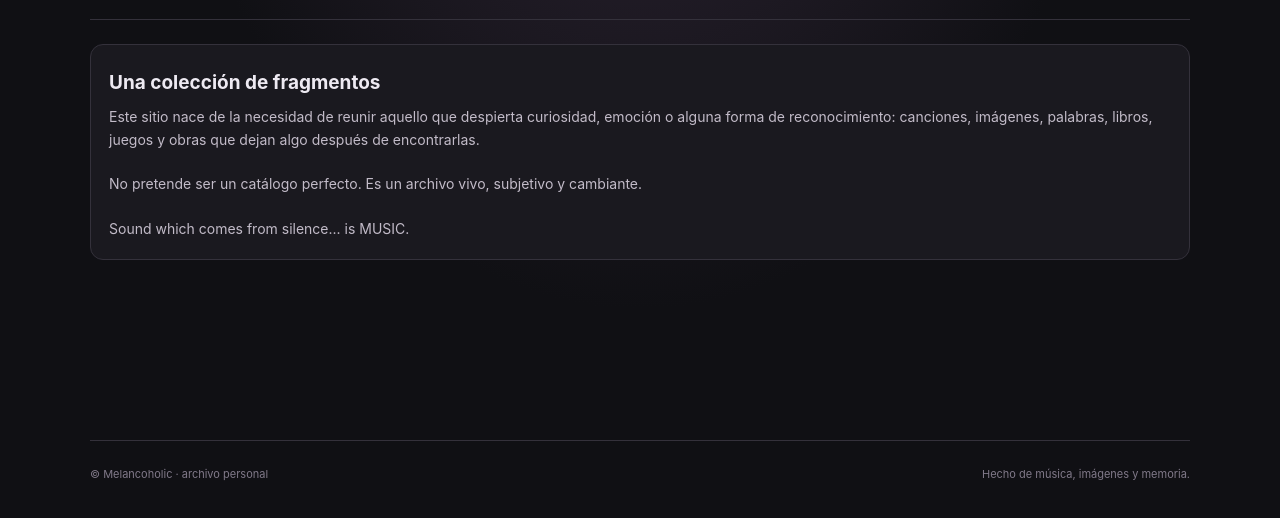
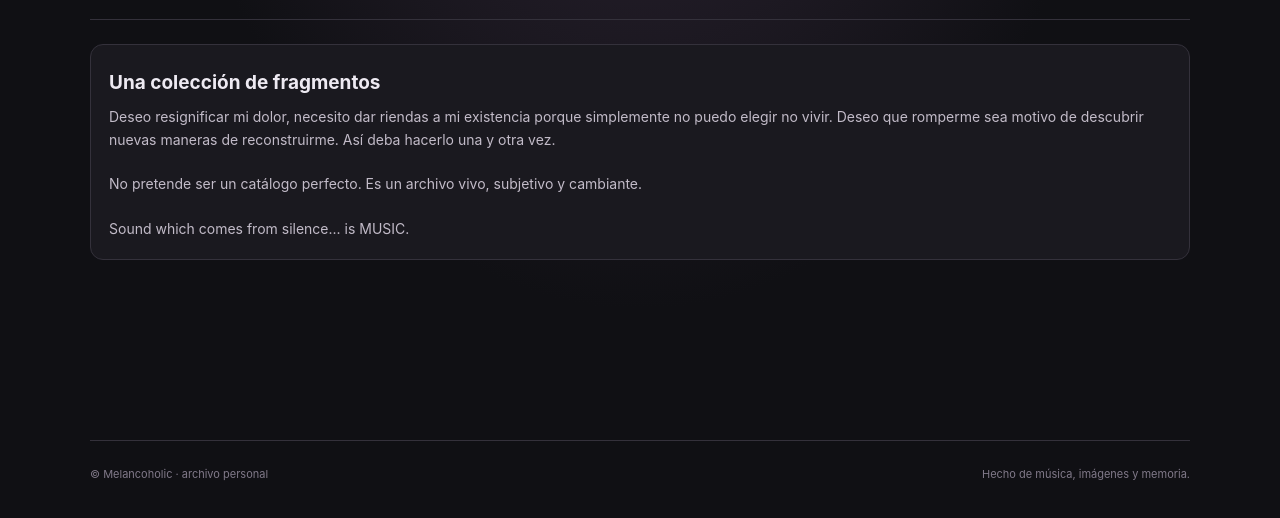
Before and after one commit to ckrimson8/melancoholic, a plain HTML site: page index.html in a window 1280 px wide. Both pictures are taken after a click on the button "Acerca de". Shown: the part 299-817 px from the top of the page. Drawn offline with Linux system fonts and the light colour scheme.

Commit message:
Update index.html

```diff
--- a/index.html
+++ b/index.html
@@ -19,7 +19,7 @@
 <section class="view" id="view-biblioteca"><div class="section-head"><div class="kicker">Cosas por descubrir</div><h1>Biblioteca</h1><p>Libros, videojuegos, obras de arte, películas y otros hallazgos.</p></div><div id="library-list" class="library-grid"></div></section>
 <section class="view" id="view-escritura"><div class="section-head"><div class="kicker">Palabras que toman forma</div><h1>Escritura</h1><p>Poemas, relatos y textos que necesitan un poco más de espacio.</p></div><div id="writing-list" class="writing-list"></div></section>
 <section class="view" id="view-favoritos"><div class="section-head"><div class="kicker">Una pequeña selección</div><h1>Favoritos</h1><p>Un rincón reservado para aquello que quiero tener siempre cerca.</p></div><div class="empty">Aquí podrás reunir tus canciones, imágenes, textos y descubrimientos favoritos. Podemos añadir esta función de selección en una siguiente etapa.</div></section>
-<section class="view" id="view-acerca"><div class="section-head"><div class="kicker">Detrás del archivo</div><h1>Acerca de</h1><p>Melancoholic es un espacio personal, en construcción constante.</p></div><div class="entry"><h2>Una colección de fragmentos</h2><p>Este sitio nace de la necesidad de reunir aquello que despierta curiosidad, emoción o alguna forma de reconocimiento: canciones, imágenes, palabras, libros, juegos y obras que dejan algo después de encontrarlas.
+<section class="view" id="view-acerca"><div class="section-head"><div class="kicker">Detrás del archivo</div><h1>Acerca de</h1><p>Melancoholic es un espacio personal, en construcción constante.</p></div><div class="entry"><h2>Una colección de fragmentos</h2><p>Deseo resignificar mi dolor, necesito dar riendas a mi existencia porque simplemente no puedo elegir no vivir. Deseo que romperme sea motivo de descubrir nuevas maneras de reconstruirme. Así deba hacerlo una y otra vez.
 
 No pretende ser un catálogo perfecto. Es un archivo vivo, subjetivo y cambiante.
 
```
